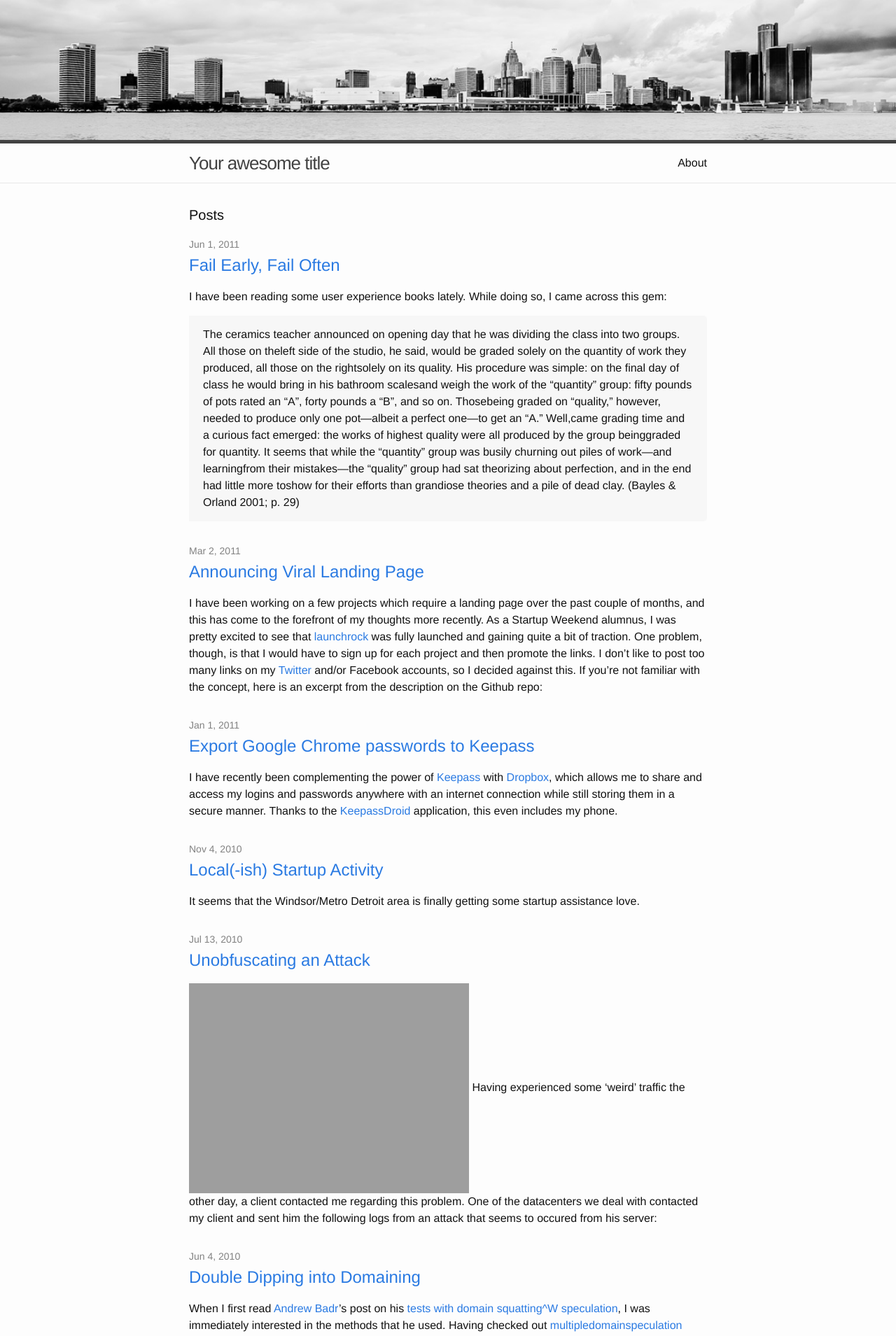
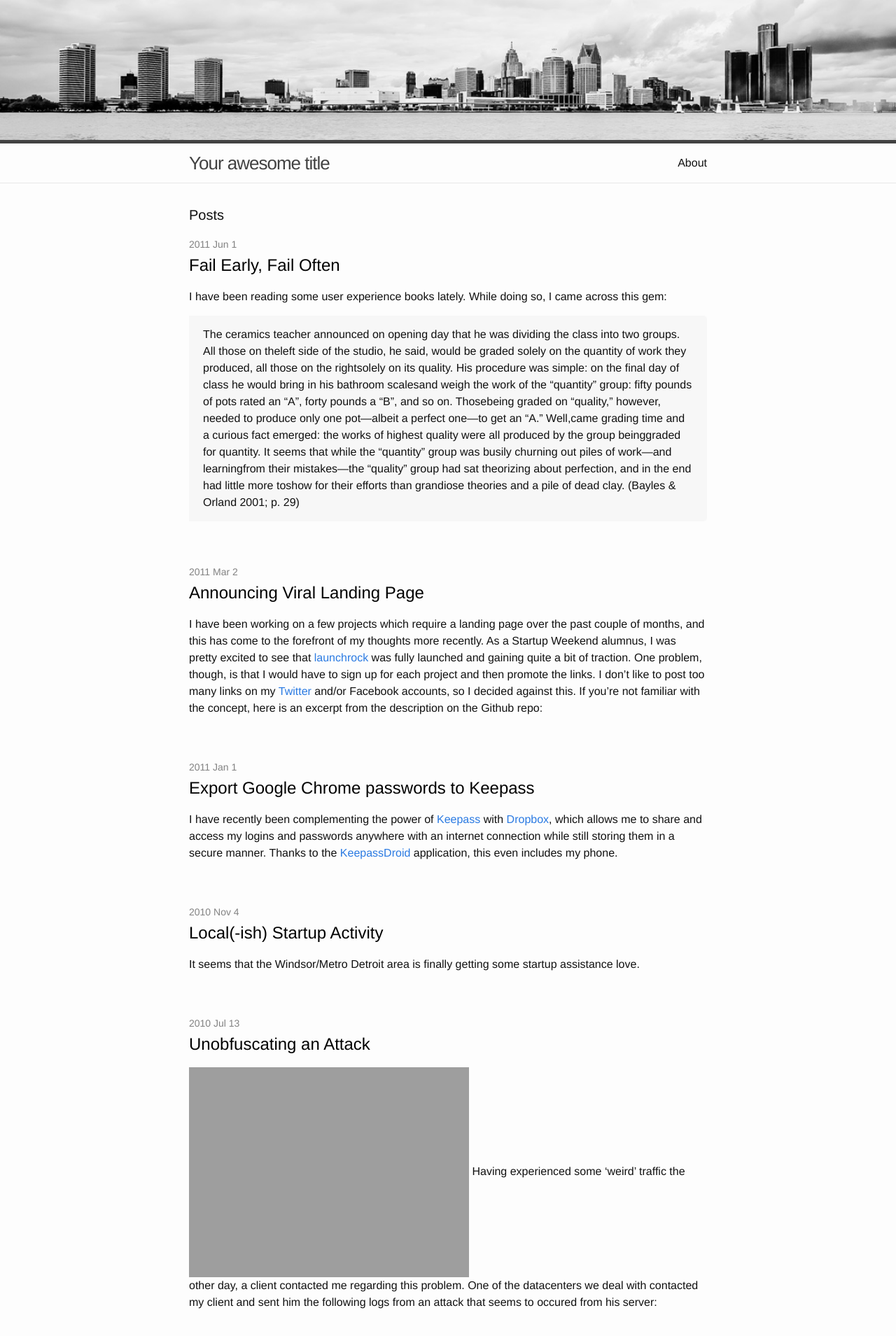
Before and after one commit to alanpca/blog, a Jekyll site: the page built from index.html, in a window 1280 px wide. Shown: the top 1909 px of the page at 70% size. Built offline with Jekyll 4.4.1, drawn with Linux system fonts in a browser that asks for light colours; some of the changed text lies outside the part shown.

Commit message:
Style updates * Increase the margin at the bottom of posts/excerpts - double it * Make article links black, always * Switch to YYYY Month DD format for date

```diff
--- a/_sass/_layout.scss
+++ b/_sass/_layout.scss
@@ -178,7 +178,7 @@
     list-style: none;
 
     > li {
-        margin-bottom: $spacing-unit;
+        margin-bottom: $spacing-unit * 2;
     }
 }
 
@@ -190,6 +190,7 @@
 .post-link {
     display: block;
     font-size: 24px;
+    color: black !important;
 }
 
 
--- a/index.html
+++ b/index.html
@@ -9,7 +9,7 @@
   <ul class="post-list">
     {% for post in site.posts %}
       <li>
-        <span class="post-meta">{{ post.date | date: "%b %-d, %Y" }}</span>
+        <span class="post-meta">{{ post.date | date: "%Y %b %-d" }}</span>
 
         <h2>
           <a class="post-link" href="{{ post.url | prepend: site.baseurl }}">{{ post.title }}</a>
```
